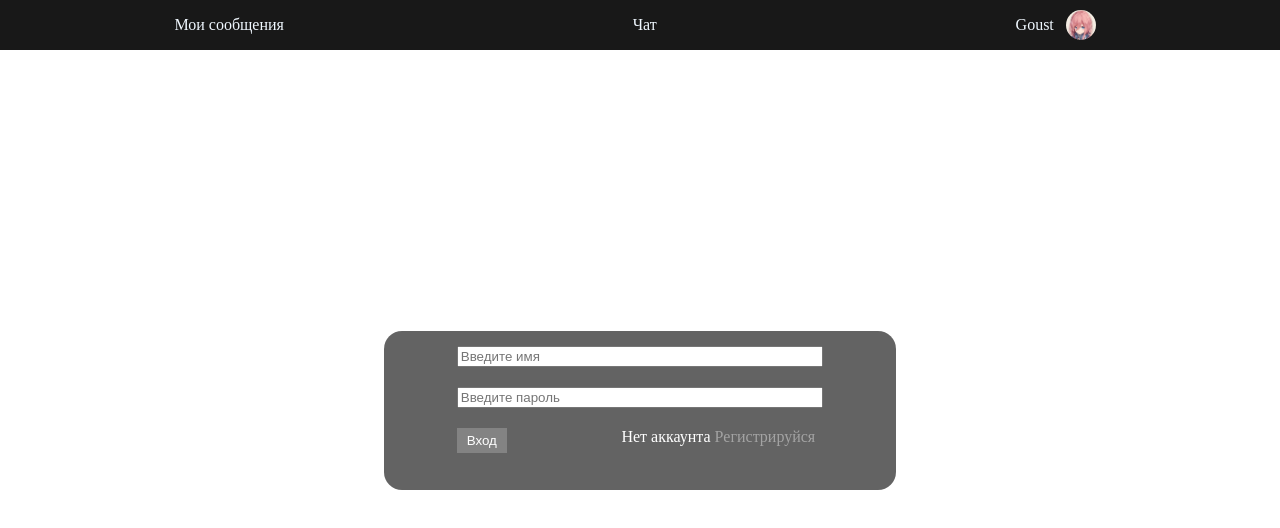
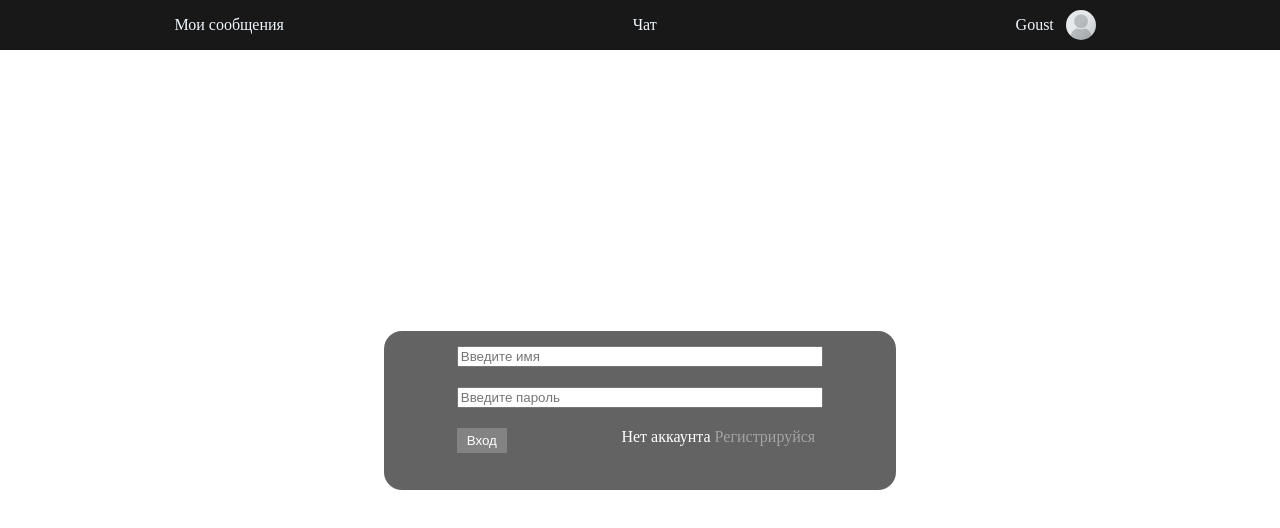
Before and after one commit to LiiChar/Chat, a React (Create React App) app in the folder ChatOnSocket/client/: page /SignIn in a window 1280 px wide. Shown: the top 528 px of the page. Built offline with nearby package versions, Linux system fonts and the light colour scheme; no server answers.

Commit message:
change imagev2

```diff
--- a/ChatOnSocket/client/src/Stuff/img/imgexport.js
+++ b/ChatOnSocket/client/src/Stuff/img/imgexport.js
@@ -1,9 +1,9 @@
 export function getImg(path) {
-    if (path) {
-        let a = require(`.${path}`)
-        return a
-    } else {
-        let b = require(`./Default.jpg`)
-        return b
-    }
+  if (path) {
+    let a = require(`.${path}`);
+    return a;
+  } else {
+    let b = require(`./default.jpeg`);
+    return b;
+  }
 }
```
Also changed, not shown: ChatOnSocket/client/src/components/PostsPage/Posts.jsx (+38 -28 lines).
